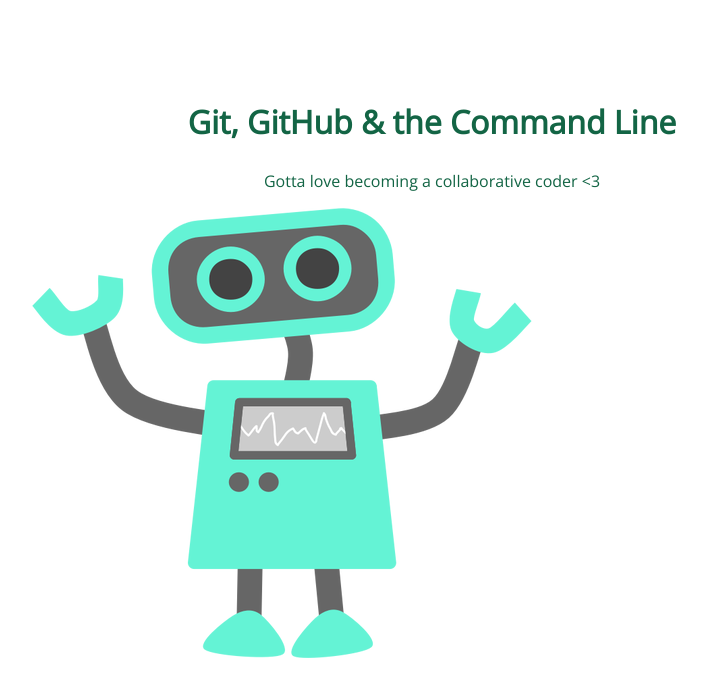
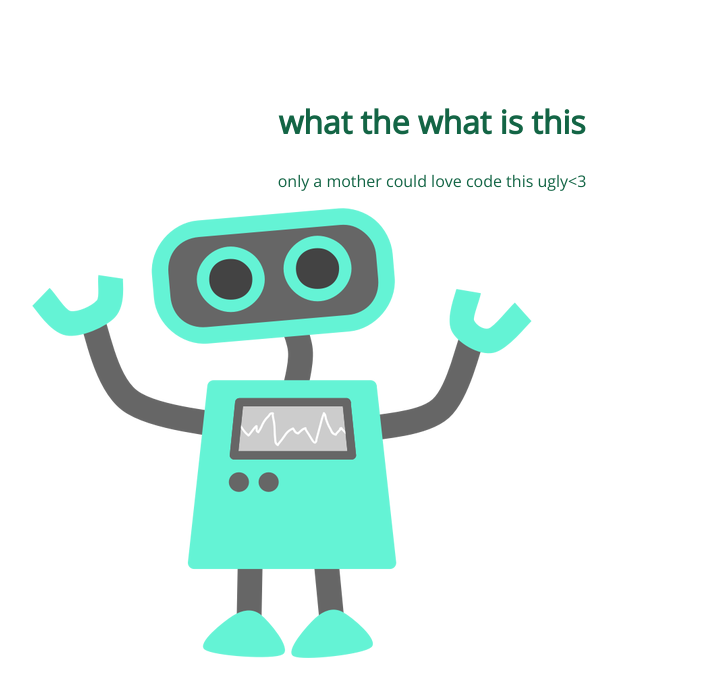
Before and after one commit to coopgirl/105-project, a plain HTML site: page index.html in a window 1280 px wide. Shown: the whole page, without its empty margins (208-915 px from the left). Drawn offline with nearby package versions, Linux system fonts and the light colour scheme.

Commit message:
update h1 and p text

```diff
--- a/index.html
+++ b/index.html
@@ -8,8 +8,8 @@
 </head>
 <body>
 	<section>
-		<h1>Git, GitHub & the Command Line</h1>
-		<p>Gotta love becoming a collaborative coder <3</p>
+		<h1>what the what is this</h1>
+		<p>only a mother could love code this ugly<3</p>
 		<img src="img/happy-blue-robot.png">
 	</section>
 </body>
```
